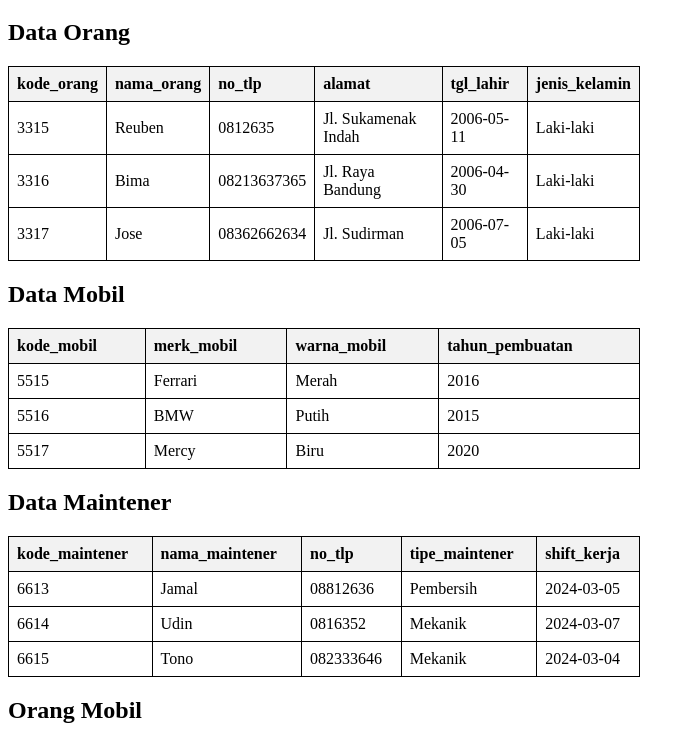
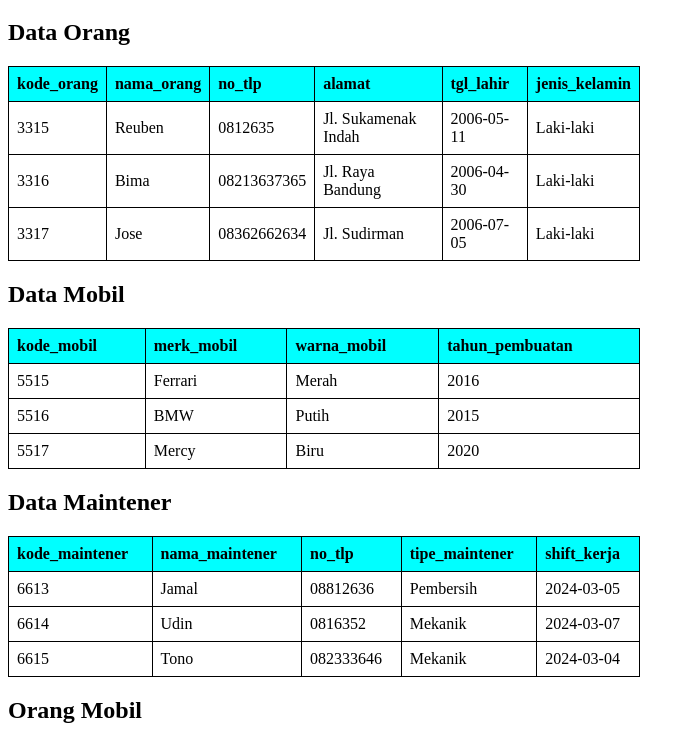
Before and after one commit to ReubenChrist/table-ben.github.io, a plain HTML site: page index.html in a window 1280 px wide. Shown: the part 61-800 px from the top of the page, without its empty margins (0-695 px from the left). Drawn offline with Linux system fonts and the light colour scheme.

Commit message:
Update index.html

```diff
--- a/index.html
+++ b/index.html
@@ -18,7 +18,7 @@
             text-align: left;
         }
         th {
-            background-color: #f2f2f2;
+            background-color: aqua; /* Updated color */
         }
     </style>
 </head>
```
